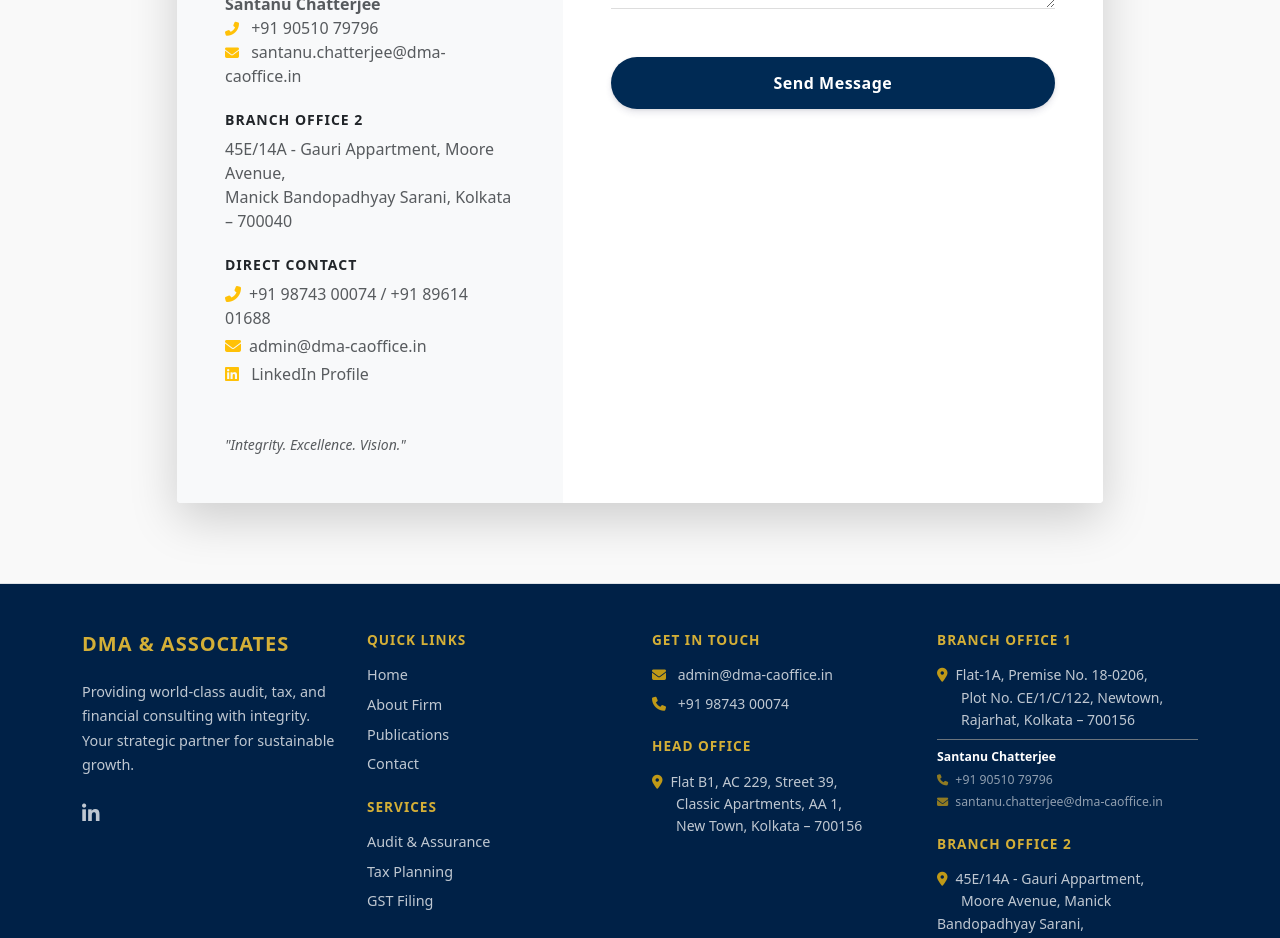
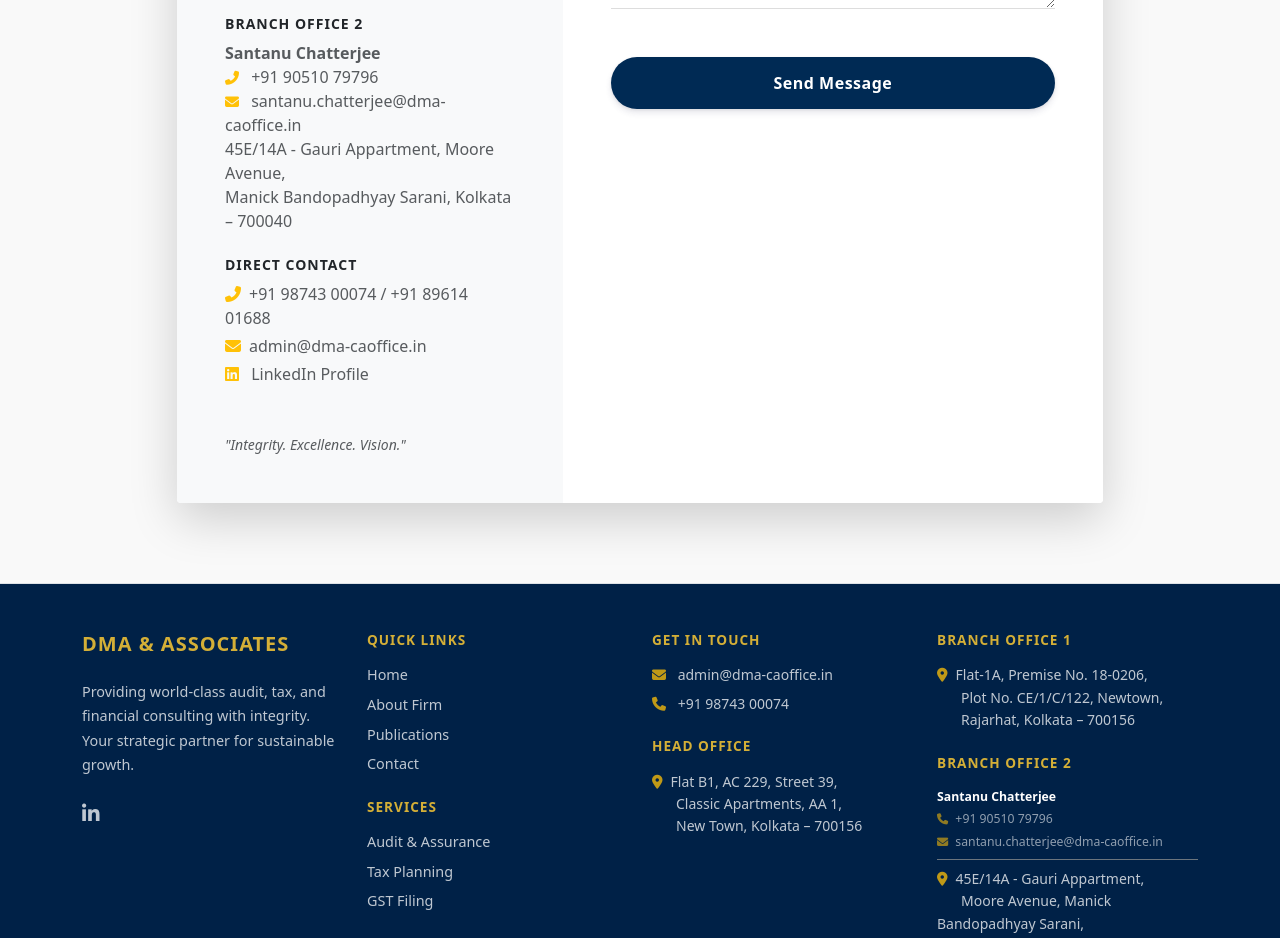
Before and after one commit to Manohar-2905/CAwebsite1, a React (Create React App) app in the folder frontend/: page /contact in a window 1280 px wide. Shown: the part 720-1658 px from the top of the page. Built offline with nearby package versions, Linux system fonts and the light colour scheme; no server answers.

Commit message:
Update branch office contact details

```diff
--- a/frontend/src/components/Footer.js
+++ b/frontend/src/components/Footer.js
@@ -96,7 +96,12 @@ const Footer = () => {
                  <span className="ms-4">Plot No. CE/1/C/122, Newtown,</span><br/>
                  <span className="ms-4">Rajarhat, Kolkata – 700156</span>
               </a>
-              <div className="mt-2 pt-2 border-top border-secondary">
+
+            </p>
+
+            <h6 className="mb-3 fw-bold text-uppercase" style={{ fontSize: "0.85rem", letterSpacing: "1px", color: "#D4AF37" }}>Branch Office 2</h6>
+            <p className="mb-0 small">
+              <div className="mb-2 pb-2 border-bottom border-secondary">
                  <div className="fw-bold text-white small opacity-90 mb-1">Santanu Chatterjee</div>
                  <div className="opacity-75 small">
                     <div className="mb-1">
@@ -111,10 +116,6 @@ const Footer = () => {
                     </div>
                  </div>
               </div>
-            </p>
-
-            <h6 className="mb-3 fw-bold text-uppercase" style={{ fontSize: "0.85rem", letterSpacing: "1px", color: "#D4AF37" }}>Branch Office 2</h6>
-            <p className="mb-0 small">
               <a
                 href="https://www.google.com/maps/dir//45e,+14a,+Moore+Avenue,+Vivekananda+Nagar,+Ashok+Nagar,+Tollygunge,+Kolkata,+West+Bengal+700040/@22.577152,88.4670464,15z/data=!3m1!4b1!4m8!4m7!1m0!1m5!1m1!1s0x3a02710cdea22a4b:0x80945328a7a3f4a0!2m2!1d88.3496963!2d22.4807219?hl=en&entry=ttu&g_ep=EgoyMDI2MDExMy4wIKXMDSoKLDEwMDc5MjA2N0gBUAM%3D"
                 target="_blank"
--- a/frontend/src/pages/Contact.js
+++ b/frontend/src/pages/Contact.js
@@ -139,20 +139,20 @@ const Contact = () => {
                                             <h6 className="fw-bold text-dark text-uppercase small mb-2" style={{ letterSpacing: '1px' }}>Branch Office 1</h6>
                                             <div className="text-muted mb-0">
                                                 Flat-1A, Premise No. 18-0206, Plot No. CE/1/C/122<br />
-                                                Newtown, Rajarhat, Kolkata – 700156<br />
+                                                Newtown, Rajarhat, Kolkata – 700156
+                                            </div>
+                                        </div>
+
+                                        <div className="mb-4">
+                                            <h6 className="fw-bold text-dark text-uppercase small mb-2" style={{ letterSpacing: '1px' }}>Branch Office 2</h6>
+                                            <div className="text-muted mb-0">
                                                 <span className="fw-bold">Santanu Chatterjee</span><br />
                                                 <a href="tel:+919051079796" className="text-decoration-none text-muted">
                                                     <i className="fas fa-phone-alt me-2 text-warning small"></i> +91 90510 79796
                                                 </a><br />
                                                 <a href="mailto:santanu.chatterjee@dma-caoffice.in" className="text-decoration-none text-muted">
                                                     <i className="fas fa-envelope me-2 text-warning small"></i> santanu.chatterjee@dma-caoffice.in
-                                                </a>
-                                            </div>
-                                        </div>
-
-                                        <div className="mb-4">
-                                            <h6 className="fw-bold text-dark text-uppercase small mb-2" style={{ letterSpacing: '1px' }}>Branch Office 2</h6>
-                                            <div className="text-muted mb-0">
+                                                </a><br />
                                                 45E/14A - Gauri Appartment, Moore Avenue,<br />
                                                 Manick Bandopadhyay Sarani, Kolkata – 700040
                                             </div>
```
